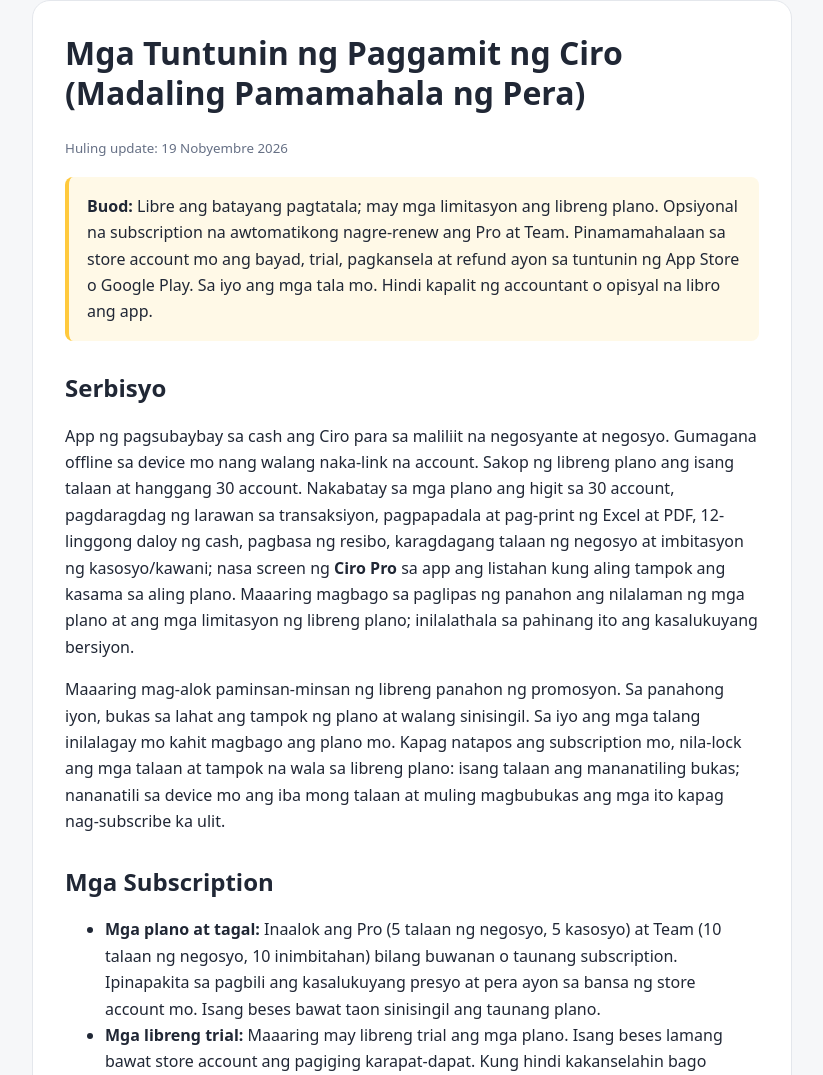
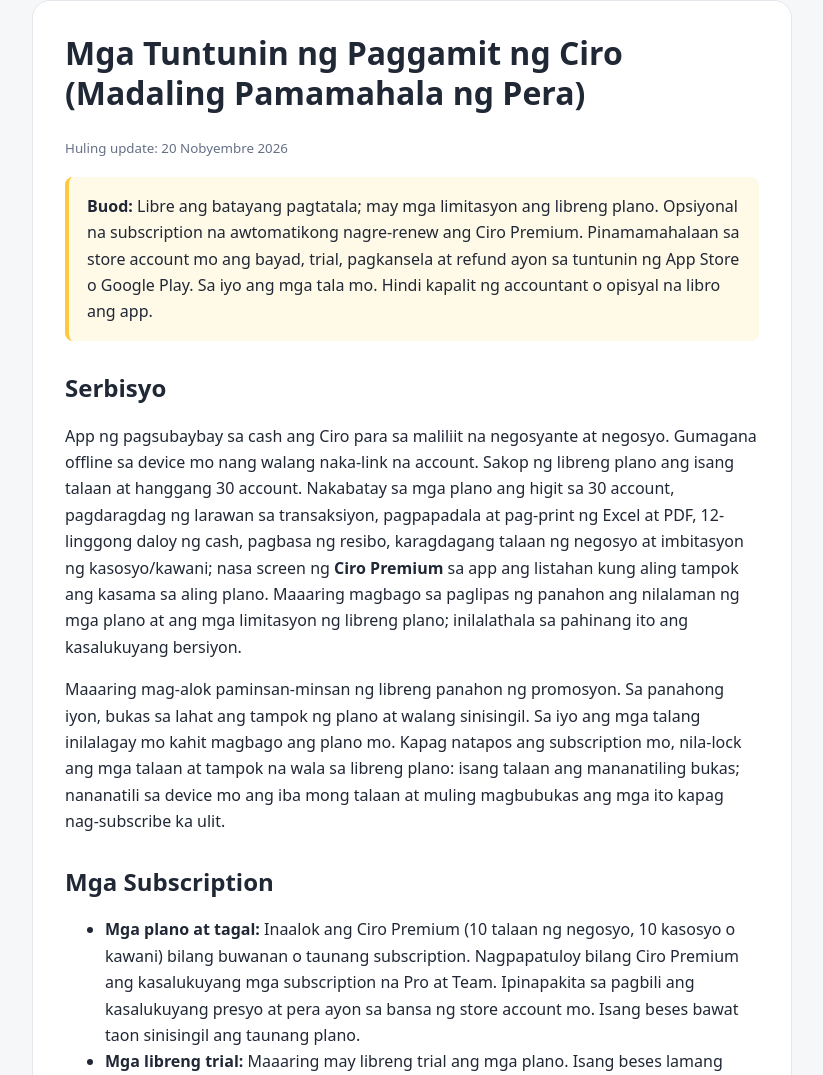
Before and after one commit to ap520888/ciro-yasal, a plain HTML site: page fil/kullanim-kosullari.html in a window 1280 px wide. Shown: the part 32-1107 px from the top of the page, without its empty margins (228-1051 px from the left). Drawn offline with Linux system fonts and the light colour scheme.

Commit message:
Kullanım koşulları: Ciro Premium, son güncelleme 20 Kasım 2026 (fil)

```diff
--- a/fil/kullanim-kosullari.html
+++ b/fil/kullanim-kosullari.html
@@ -10,16 +10,16 @@
 <body>
 <main>
   <h1>Mga Tuntunin ng Paggamit ng Ciro (Madaling Pamamahala ng Pera)</h1>
-  <small>Huling update: 19 Nobyembre 2026</small>
-  <p class="ozet"><strong>Buod:</strong> Libre ang batayang pagtatala; may mga limitasyon ang libreng plano. Opsiyonal na subscription na awtomatikong nagre-renew ang Pro at Team. Pinamamahalaan sa store account mo ang bayad, trial, pagkansela at refund ayon sa tuntunin ng App Store o Google Play. Sa iyo ang mga tala mo. Hindi kapalit ng accountant o opisyal na libro ang app.</p>
+  <small>Huling update: 20 Nobyembre 2026</small>
+  <p class="ozet"><strong>Buod:</strong> Libre ang batayang pagtatala; may mga limitasyon ang libreng plano. Opsiyonal na subscription na awtomatikong nagre-renew ang Ciro Premium. Pinamamahalaan sa store account mo ang bayad, trial, pagkansela at refund ayon sa tuntunin ng App Store o Google Play. Sa iyo ang mga tala mo. Hindi kapalit ng accountant o opisyal na libro ang app.</p>
 
   <h2>Serbisyo</h2>
-  <p>App ng pagsubaybay sa cash ang Ciro para sa maliliit na negosyante at negosyo. Gumagana offline sa device mo nang walang naka-link na account. Sakop ng libreng plano ang isang talaan at hanggang 30 account. Nakabatay sa mga plano ang higit sa 30 account, pagdaragdag ng larawan sa transaksiyon, pagpapadala at pag-print ng Excel at PDF, 12-linggong daloy ng cash, pagbasa ng resibo, karagdagang talaan ng negosyo at imbitasyon ng kasosyo/kawani; nasa screen ng <strong>Ciro Pro</strong> sa app ang listahan kung aling tampok ang kasama sa aling plano. Maaaring magbago sa paglipas ng panahon ang nilalaman ng mga plano at ang mga limitasyon ng libreng plano; inilalathala sa pahinang ito ang kasalukuyang bersiyon.</p>
+  <p>App ng pagsubaybay sa cash ang Ciro para sa maliliit na negosyante at negosyo. Gumagana offline sa device mo nang walang naka-link na account. Sakop ng libreng plano ang isang talaan at hanggang 30 account. Nakabatay sa mga plano ang higit sa 30 account, pagdaragdag ng larawan sa transaksiyon, pagpapadala at pag-print ng Excel at PDF, 12-linggong daloy ng cash, pagbasa ng resibo, karagdagang talaan ng negosyo at imbitasyon ng kasosyo/kawani; nasa screen ng <strong>Ciro Premium</strong> sa app ang listahan kung aling tampok ang kasama sa aling plano. Maaaring magbago sa paglipas ng panahon ang nilalaman ng mga plano at ang mga limitasyon ng libreng plano; inilalathala sa pahinang ito ang kasalukuyang bersiyon.</p>
   <p>Maaaring mag-alok paminsan-minsan ng libreng panahon ng promosyon. Sa panahong iyon, bukas sa lahat ang tampok ng plano at walang sinisingil. Sa iyo ang mga talang inilalagay mo kahit magbago ang plano mo. Kapag natapos ang subscription mo, nila-lock ang mga talaan at tampok na wala sa libreng plano: isang talaan ang mananatiling bukas; nananatili sa device mo ang iba mong talaan at muling magbubukas ang mga ito kapag nag-subscribe ka ulit.</p>
 
   <h2>Mga Subscription</h2>
   <ul>
-    <li><strong>Mga plano at tagal:</strong> Inaalok ang Pro (5 talaan ng negosyo, 5 kasosyo) at Team (10 talaan ng negosyo, 10 inimbitahan) bilang buwanan o taunang subscription. Ipinapakita sa pagbili ang kasalukuyang presyo at pera ayon sa bansa ng store account mo. Isang beses bawat taon sinisingil ang taunang plano.</li>
+    <li><strong>Mga plano at tagal:</strong> Inaalok ang Ciro Premium (10 talaan ng negosyo, 10 kasosyo o kawani) bilang buwanan o taunang subscription. Nagpapatuloy bilang Ciro Premium ang kasalukuyang mga subscription na Pro at Team. Ipinapakita sa pagbili ang kasalukuyang presyo at pera ayon sa bansa ng store account mo. Isang beses bawat taon sinisingil ang taunang plano.</li>
     <li><strong>Mga libreng trial:</strong> Maaaring may libreng trial ang mga plano. Isang beses lamang bawat store account ang pagiging karapat-dapat. Kung hindi kakanselahin bago matapos ang trial, sisingilin ang subscription para sa napiling panahon.</li>
     <li><strong>Awtomatikong pag-renew:</strong> Kung hindi kakanselahin nang hindi bababa sa 24 oras bago matapos ang panahon, awtomatikong magre-renew ang subscription sa parehong tagal at sisingilin sa store account mo.</li>
     <li><strong>Pagkansela:</strong> Maaari kang magkansela anumang oras sa App Store (Mga Setting → Apple Account → Mga Subscription) o Google Play (Account → Mga bayad at subscription). Sa katapusan ng kasalukuyang panahon magkakabisa ang pagkansela; may access ka pa sa natitirang panahon. Ang pagbura ng account sa app ay <em>hindi</em> pagkansela ng subscription.</li>
```
